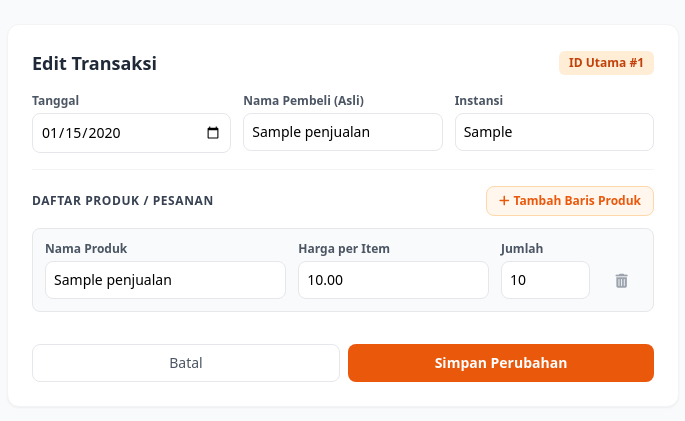
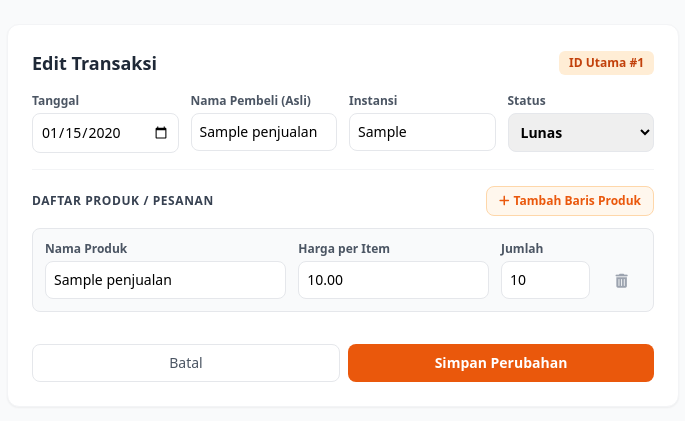
Before and after one commit to dapoerela85/demo, a PHP site: page /admin/edit-transaksi.php?id=1 in a window 1280 px wide. Shown: the top 421 px of the page, without its empty margins (297-982 px from the left). Run offline with PHP 8.4, Linux system fonts and the light colour scheme; the visitor is signed in with stand-in values (Sample User, id 1); tables that the repository leaves empty hold one stand-in row (values such as "Sample post"); some libraries are stand-ins or nearby versions.

Commit message:
Add status field to transaction update process

```diff
--- a/admin/edit-transaksi.php
+++ b/admin/edit-transaksi.php
@@ -8,7 +8,6 @@ if (!$id) {
     exit;
 }
 
-// 1. Ambil data transaksi acuan
 $stmt =$pdo->prepare("SELECT * FROM penjualan WHERE id = ?");
 $stmt->execute([$id]);
 $trxData =$stmt->fetch();
@@ -17,7 +16,6 @@ if (!$trxData) {
     die("Data transaksi tidak ditemukan.");
 }
 
-// 2. Ambil semua produk milik pembeli & tanggal yang sama
 $itemsStmt =$pdo->prepare("SELECT * FROM penjualan WHERE tgl = ? AND nama = ? ORDER BY id ASC");
 $itemsStmt->execute([$trxData['tgl'],$trxData['nama']]);
 $itemsList =$itemsStmt->fetchAll();
@@ -26,11 +24,11 @@ if (empty($itemsList)) {
     $itemsList = [$trxData];
 }
 
-// 3. Proses Update Multi-Produk (POST Request)
 if ($_SERVER['REQUEST_METHOD'] === 'POST') {
     $tgl =$_POST['tgl'];
     $nama =$_POST['nama'];
     $instansi =$_POST['instansi'] ?? '';
+    $status =$_POST['status'] ?? 'lunas';
 
     $item_ids =$_POST['item_id'] ?? [];
     $nama_produk_list =$_POST['nama_produk'] ?? [];
@@ -40,7 +38,6 @@ if ($_SERVER['REQUEST_METHOD'] === 'POST') {
     $existingIds = array_column($itemsList, 'id');
     $submittedIds = array_filter($item_ids);
 
-    // Hapus item produk yang dibuang dari baris oleh admin
     $idsToDelete = array_diff($existingIds,$submittedIds);
     if (!empty($idsToDelete)) {
         $inClause = implode(',', array_fill(0, count($idsToDelete), '?'));
@@ -48,21 +45,17 @@ if ($_SERVER['REQUEST_METHOD'] === 'POST') {
         $deleteStmt->execute(array_values($idsToDelete));
     }
 
-    // Loop untuk Update / Insert Item Produk
-    $updateStmt =$pdo->prepare("UPDATE penjualan SET tgl=?, nama=?, instansi=?, nama_produk=?, harga_produk=?, jumlah=? WHERE id=?");
-    $insertStmt =$pdo->prepare("INSERT INTO penjualan (tgl, nama, instansi, nama_produk, harga_produk, jumlah) VALUES (?, ?, ?, ?, ?, ?)");
+    $updateStmt =$pdo->prepare("UPDATE penjualan SET tgl=?, nama=?, instansi=?, nama_produk=?, harga_produk=?, jumlah=?, status=? WHERE id=?");
+    $insertStmt =$pdo->prepare("INSERT INTO penjualan (tgl, nama, instansi, nama_produk, harga_produk, jumlah, status) VALUES (?, ?, ?, ?, ?, ?, ?)");
 
     for ($i = 0; $i < count($nama_produk_list); $i++) {$itemId = !empty($item_ids[$i]) ? intval($item_ids[$i]) : null;
         $produk = trim($nama_produk_list[$i]);
         $harga  = floatval($harga_produk_list[$i]);$jumlah = intval($jumlah_list[$i]);
 
         if (!empty($produk) && $harga >= 0 &&$jumlah > 0) {
-            if ($itemId && in_array($itemId,$existingIds)) {
-                // Update item lama
-                $updateStmt->execute([$tgl, $nama,$instansi, $produk,$harga, $jumlah,$itemId]);
+            if ($itemId && in_array($itemId, $existingIds)) {$updateStmt->execute([$tgl,$nama, $instansi,$produk, $harga,$jumlah, $status,$itemId]);
             } else {
-                // Insert item baru yang ditambahkan di form edit
-                $insertStmt->execute([$tgl,$nama, $instansi,$produk, $harga,$jumlah]);
+                $insertStmt->execute([$tgl, $nama,$instansi, $produk,$harga, $jumlah,$status]);
             }
         }
     }
@@ -88,8 +81,7 @@ if ($_SERVER['REQUEST_METHOD'] === 'POST') {
         </div>
 
         <form method="POST" class="space-y-4">
-            <!-- Data Pembeli & Tanggal -->
-            <div class="grid grid-cols-1 md:grid-cols-3 gap-3">
+            <div class="grid grid-cols-1 md:grid-cols-4 gap-3">
                 <div>
                     <label class="block text-xs font-semibold text-gray-600 mb-1">Tanggal</label>
                     <input type="date" name="tgl" value="<?= htmlspecialchars($trxData['tgl']) ?>" required class="w-full border rounded-lg p-2 text-sm focus:ring-2 focus:ring-orange-500 focus:outline-none">
@@ -102,11 +94,17 @@ if ($_SERVER['REQUEST_METHOD'] === 'POST') {
                     <label class="block text-xs font-semibold text-gray-600 mb-1">Instansi</label>
                     <input type="text" name="instansi" value="<?= htmlspecialchars($trxData['instansi'] ?? '') ?>" placeholder="Puskesmas Melati" class="w-full border rounded-lg p-2 text-sm focus:ring-2 focus:ring-orange-500 focus:outline-none">
                 </div>
+                <div>
+                    <label class="block text-xs font-semibold text-gray-600 mb-1">Status</label>
+                    <select name="status" class="w-full border rounded-lg p-2 text-sm focus:ring-2 focus:ring-orange-500 focus:outline-none font-semibold">
+                        <option value="lunas" <?= (strtolower($trxData['status'] ?? '') === 'lunas') ? 'selected' : '' ?> class="text-emerald-600 font-semibold">Lunas</option>
+                        <option value="belum lunas" <?= (strtolower($trxData['status'] ?? '') === 'belum lunas') ? 'selected' : '' ?> class="text-rose-600 font-semibold">Belum Lunas</option>
+                    </select>
+                </div>
             </div>
 
             <hr class="my-4 border-gray-100">
 
-            <!-- Container Produk Dinamis -->
             <div class="space-y-3">
                 <div class="flex justify-between items-center">
                     <label class="block text-xs font-bold text-gray-700 uppercase tracking-wider">Daftar Produk / Pesanan</label>
@@ -117,7 +115,6 @@ if ($_SERVER['REQUEST_METHOD'] === 'POST') {
 
                 <div id="product-container" class="space-y-3">
                     <?php foreach ($itemsList as$item): ?>
-                        <!-- Baris Produk Existing -->
                         <div class="product-row bg-gray-50 p-3 rounded-lg border border-gray-200 relative grid grid-cols-1 md:grid-cols-12 gap-3 items-end">
                             <input type="hidden" name="item_id[]" value="<?= htmlspecialchars($item['id']) ?>">
 
@@ -143,7 +140,6 @@ if ($_SERVER['REQUEST_METHOD'] === 'POST') {
                 </div>
             </div>
 
-            <!-- Tombol Aksi -->
             <div class="flex gap-2 pt-4">
                 <a href="index.php" class="px-4 py-2 border rounded-lg text-sm text-center flex-1 text-gray-600 hover:bg-gray-100 transition">Batal</a>
                 <button type="submit" class="px-4 py-2 bg-orange-600 text-white rounded-lg text-sm font-semibold flex-1 hover:bg-orange-700 transition">Simpan Perubahan</button>
@@ -151,7 +147,6 @@ if ($_SERVER['REQUEST_METHOD'] === 'POST') {
         </form>
     </div>
 
-    <!-- Script JavaScript untuk Tambah/Hapus Baris Produk secara Dinamis -->
     <script>
         function addProductRow() {
             const container = document.getElementById('product-container');
@@ -185,8 +180,6 @@ if ($_SERVER['REQUEST_METHOD'] === 'POST') {
         function removeProductRow(button) {
             const container = document.getElementById('product-container');
             const rows = container.getElementsByClassName('product-row');
-
-            // Minimal menyisakan 1 baris
             if (rows.length > 1) {
                 button.closest('.product-row').remove();
             } else {
```
